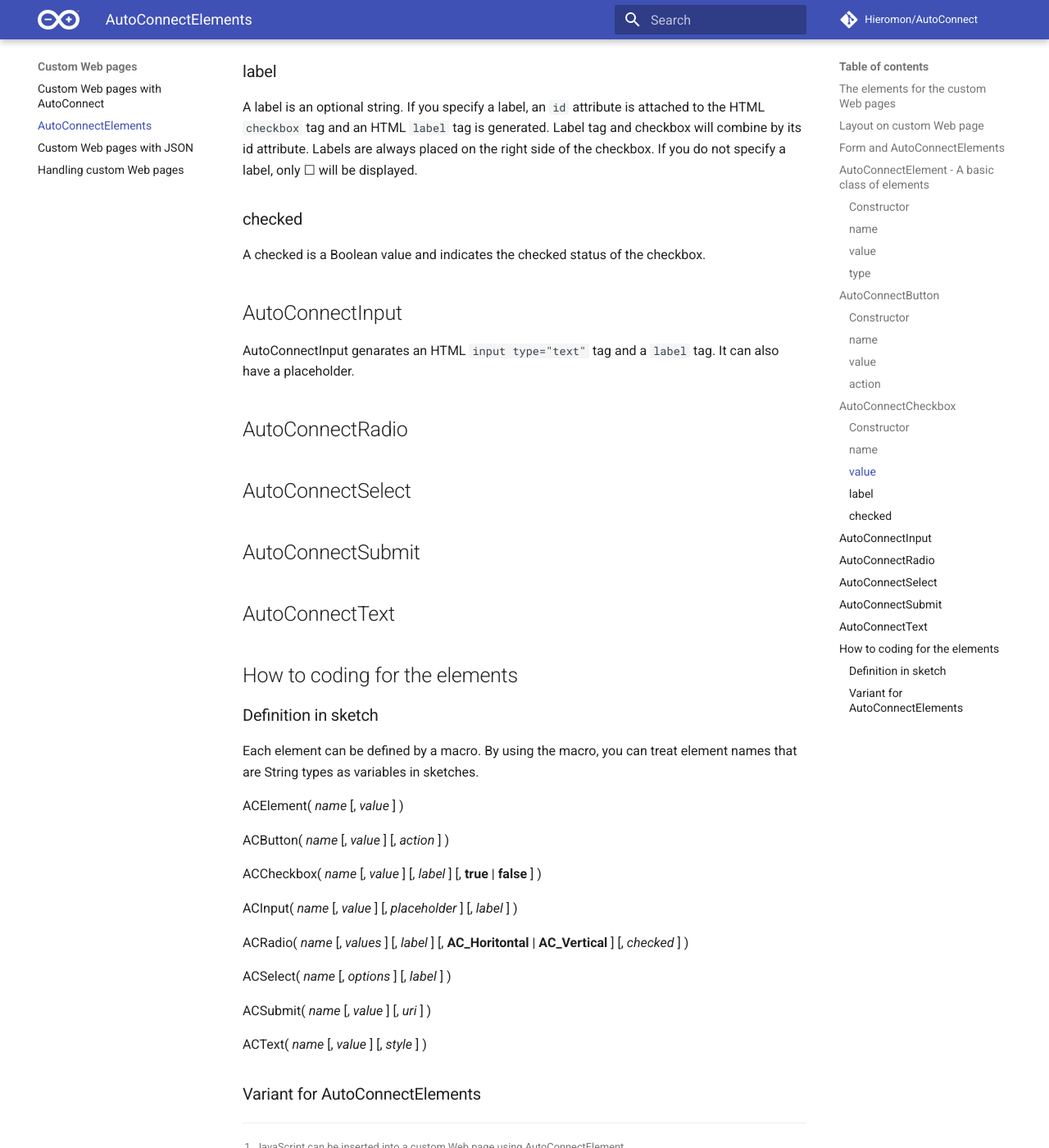
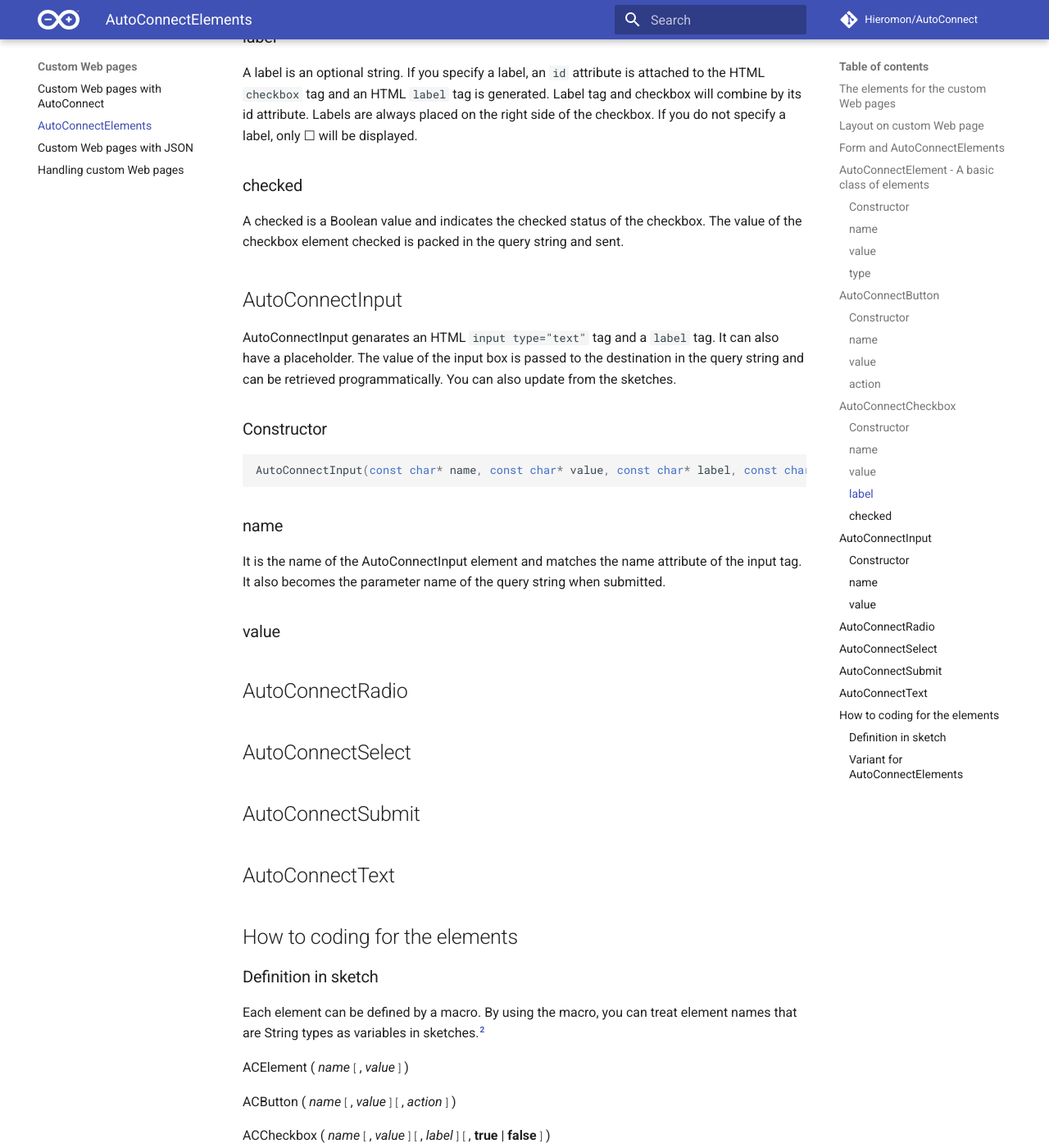
Before and after one commit to Hieromon/AutoConnect, an MkDocs documentation site: the page built from mkdocs/acelements.md, in a window 1280 px wide and 1400 px high, scrolled down 4294 px. Shown: the whole window at 82% size. Built offline with MkDocs 1.6.1 and Material for MkDocs 9.7.7, drawn with Linux system fonts in a browser that asks for light colours; comment, search, counter and statistics services are not loaded; some of the changed text lies outside the part shown.

Commit message:
Under the work of v0.9.7 documentation

````diff
--- a/mkdocs/acelements.md
+++ b/mkdocs/acelements.md
@@ -35,7 +33,7 @@
 
 ### <i class="fa fa-caret-right"></i> name
 
-Every element has a name. **Name** is the String data type. To access its element in the sketches you can identify by the name. Its method is useful for loading elements in JSON. In the load function of AutoConnectElement(s) described [**later**](acjson.md), these objects are not created in advance by sketches. Therefore, access to the attribute of that element by name as follows:
+Each element has a name. **Name** is the String data type. To access its element in the sketches you can identify by the name. Its method is useful for loading elements in JSON. In the load function of AutoConnectElement(s) described [**later**](acjson.md), these objects are not created in advance by sketches. Therefore, access to the attribute of that element by the **name** as follows:
 
 ```cpp hl_lines="4 10"
 AutoConnectAux customPage("/custom_page", "Custom page");
@@ -149,11 +147,25 @@
 
 ### <i class="fa fa-caret-right"></i> checked
 
-A checked is a Boolean value and indicates the checked status of the checkbox.
+A checked is a Boolean value and indicates the checked status of the checkbox. The value of the checkbox element checked is packed in the query string and sent.
 
 ## AutoConnectInput
 
-AutoConnectInput genarates an HTML `input type="text"` tag and a `label` tag. It can also have a placeholder.
+AutoConnectInput genarates an HTML `input type="text"` tag and a `label` tag. It can also have a placeholder. The value of the input box is passed to the destination in the query string and can be retrieved programmatically. You can also update from the sketches.
+
+### <i class="fa fa-edit"></i> Constructor
+
+```cpp
+AutoConnectInput(const char* name, const char* value, const char* label, const char* placeholder)
+```
+
+### <i class="fa fa-caret-right"></i> name
+
+It is the name of the AutoConnectInput element and matches the name attribute of the input tag. It also becomes the parameter name of the query string when submitted.
+
+### <i class="fa fa-caret-right"></i> value
+
+
 
 ## AutoConnectRadio
 
@@ -167,22 +179,24 @@
 
 ### Definition in sketch
 
-Each element can be defined by a macro. By using the macro, you can treat element names that are String types as variables in sketches.
+Each element can be defined by a macro. By using the macro, you can treat element names that are String types as variables in sketches.[^2]
 
-ACElement( *name* \[, *value* \] )
+[^2]: The square brackets in the syntax are optional parameters. The stroke is a selection parameter.
 
-ACButton( *name* \[, *value* \] \[, *action* \] )
+ACElement ( *name* <small>\[</small> , *value* <small>\]</small> )
 
-ACCheckbox( *name* \[, *value* \] \[, *label* \] \[, **true** | **false** \] )
+ACButton ( *name* <small>\[</small> , *value* <small>\]</small> <small>\[</small> , *action* <small>\]</small> )
 
-ACInput( *name* \[, *value* \] \[, *placeholder* \] \[, *label* \] )
+ACCheckbox ( *name* <small>\[</small> , *value* <small>\]</small> <small>\[</small> , *label* <small>\]</small> <small>\[</small> , **true** | **false** <small>\]</small> )
 
-ACRadio( *name* \[, *values* \] \[, *label* \] \[, **AC\_Horitontal** | **AC\_Vertical** \] \[, *checked* ] )
+ACInput ( *name* <small>\[</small> , *value* <small>\]</small> <small>\[</small> , *label* <small>\]</small> <small>\[</small> , *placeholder* <small>\]</small> )
 
-ACSelect( *name* \[, *options* \] \[, *label* \] )
+ACRadio ( *name* <small>\[</small> , *values* <small>\]</small> <small>\[</small> , *label* <small>\]</small> <small>\[</small> , **AC\_Horitontal** | **AC\_Vertical** <small>\]</small> <small>\[</small> , *checked* <small>\]</small> )
 
-ACSubmit( *name* \[, *value* \] \[, *uri* \] )
+ACSelect ( *name* <small>\[</small> , *options* <small>\]</small> <small>\[</small> , *label* <small>\]</small> )
 
-ACText( *name* \[, *value* \] \[, *style* \] )
+ACSubmit ( *name* <small>\[</small> , *value* <small>\]</small> <small>\[</small> , *uri* <small>\]</small> )
+
+ACText ( *name* <small>\[</small> , *value* <small>\]</small> <small>\[</small> , *style* <small>\]</small> )
 
 ### Variant for AutoConnectElements
````
Also changed, not shown: other parts of mkdocs/acelements.md (+0 -2 lines), mkdocs/acintro.md (+8 -9 lines), mkdocs/images/ac_declaration.svg.
